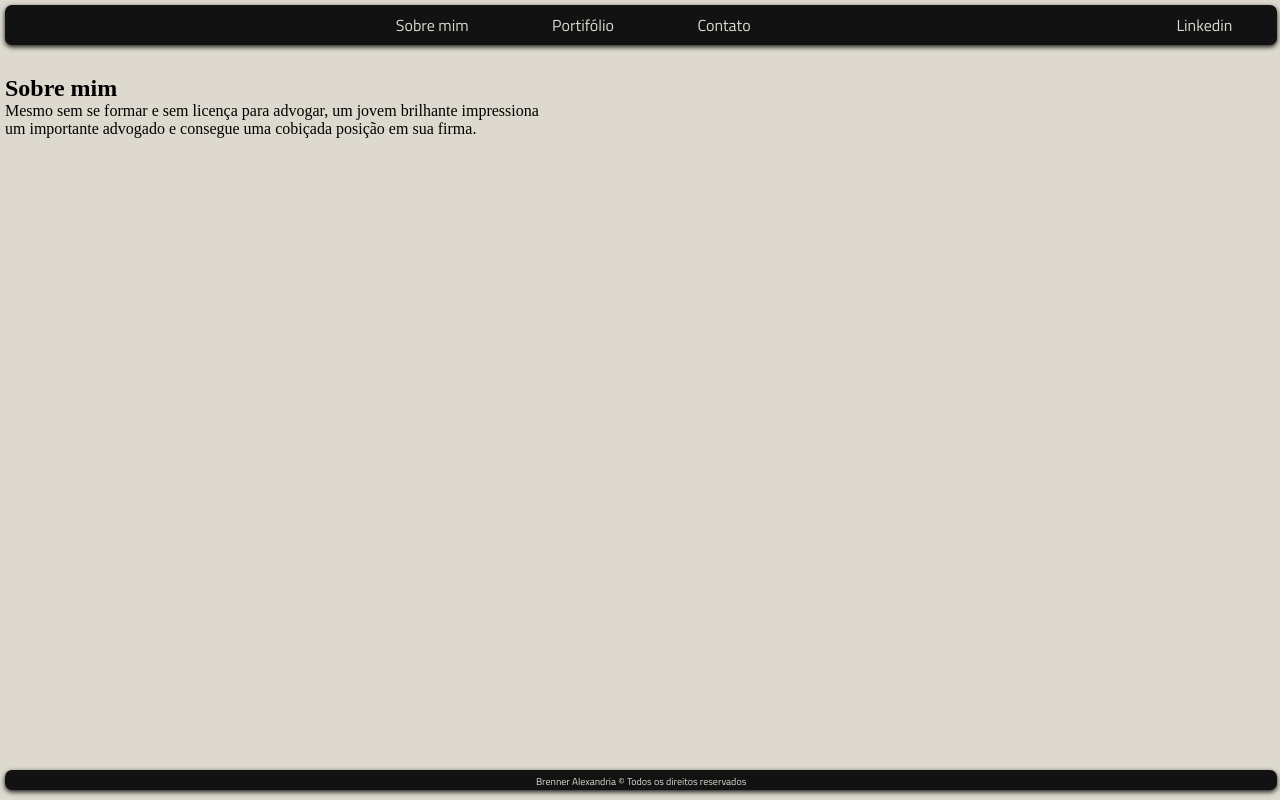
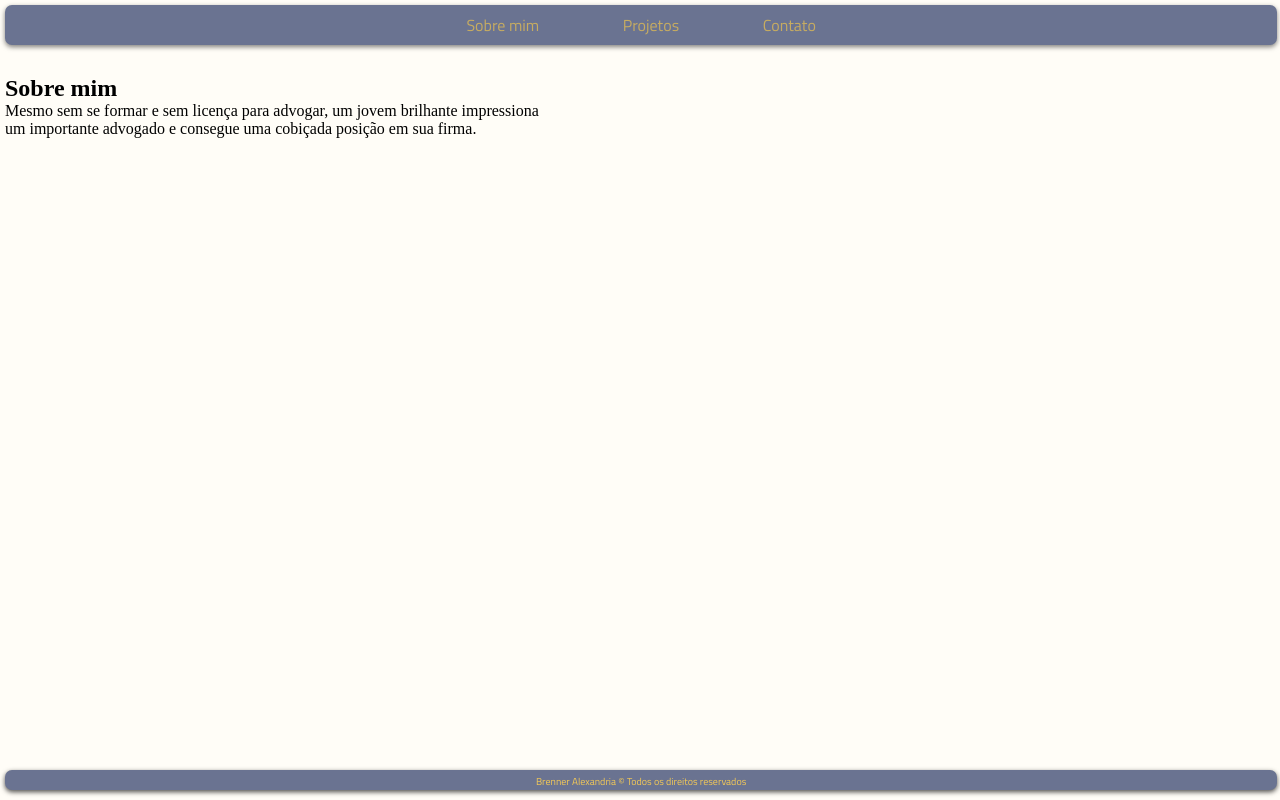
Before and after one commit to brenneralexandria/website-portifolio, a plain HTML site: page index.html in a window 1280 px wide. Drawn offline with Linux system fonts and the light colour scheme; a web font is replaced by a local one.

Commit message:
Definição da paleta de cores

```diff
--- a/css/styles.css
+++ b/css/styles.css
@@ -8,27 +8,24 @@
 }
 
 body {
-    background-color:  #ddd9ce;
-
-
+    background-color:  #FFFDF7;
     background-repeat: no-repeat;
     background-size: cover;
     background-position: center;
 }
 
-/* Header */
-
+/* Cabeçalho */
 header {
     display: flex;
-    justify-content: space-between; /* alinhamento horizontal */
+    justify-content: center; /* alinhamento horizontal */
     align-items: center; /* alinhamento vertical */
     padding: 5px; /* espaçamento ao redor do conteúdo */
     position: fixed;
     top: 0;
 
     font-family: Aboreto;
-    background-color: rgb(18, 18, 18);
-    box-shadow: 0 2px 5px rgba(0, 0, 0, 0.9);
+    background-color: #6A7391;
+    box-shadow: 0 2px 5px rgba(0, 0, 0, 0.5);
 
     border-radius: 7px;
     margin: 5px;
@@ -43,20 +40,19 @@ header {
 a {
     margin: 20px;
     text-decoration: none;
-    color: #ddd9ce;
+    color: #C7AC61;
     padding: 20px;
 }
 
 a:hover {
-    color: rgb(178, 169, 154);
+    color: #FFDA73;
 }
 
 .handlerLink {
     font-family: 'Titillium Web', sans-serif;
 }
 
-/* Main */
-
+/* Corpo do página */
 main {
     display: flex;
     flex-direction: column;
@@ -68,8 +64,7 @@ h2 {
     margin-top:  70px;
 }
 
-/* Footer */
-
+/* Rodapé */
 footer {
     position: fixed;
     display: flex;
@@ -84,13 +79,13 @@ footer {
     justify-content:center;
     padding: 5px; /* espaçamento ao redor do conteúdo */
 
-    background-color: rgb(18, 18, 18);
-    box-shadow: 0 2px 5px rgba(0, 0, 0, 0.9);
+    background-color: #6A7391;
+    box-shadow: 0 2px 5px rgba(0, 0, 0, 0.7);
 }
 
 
 nav .registro {
-    color:  #ddd9ce;
+    color:  #F5CA56;
     text-decoration: none;
     font-family: 'Titillium Web', sans-serif;
     font-size: 10px;
--- a/index.html
+++ b/index.html
@@ -9,20 +9,15 @@
     <title>Portifólio | Brenner Alexandria</title>
 </head>
     <body>
+        <!-- Cabeçalho -->
         <header>
-            <nav class="handlerTitle">
-                <!-- <h2>< brnalexandria ></h2> -->
-            </nav>
             <nav class="handlerNav">
                 <a href="#">Sobre mim</a>
-                <a href="#">Portifólio</a>
+                <a href="#">Projetos</a>
                 <a href="#">Contato</a>
             </nav>
-            <nav class="handlerLink">
-                <a href="https://www.linkedin.com/in/brenneralexandria/">Linkedin</a>
-            </nav>
         </header>
-
+        <!-- Corpo da página -->
         <main>
             <div class="serie-principal">
                 <div class="container">
@@ -31,7 +26,7 @@
                 </div>
             </div>
         </main>
-
+        <!-- Rodapé -->
         <footer>
             <nav>
                 <a class="registro" href="#">Brenner Alexandria © Todos os direitos reservados</a>
```
